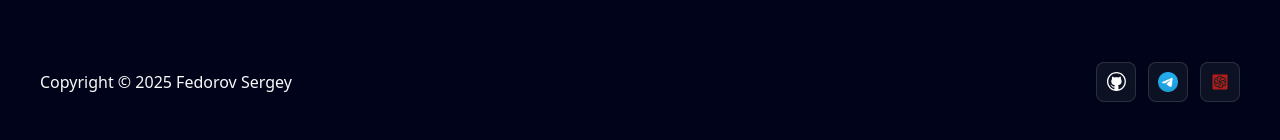
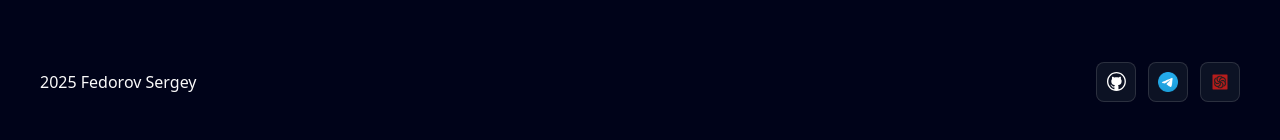
Before and after one commit to 7Sergey/portfolio, a Next.js app: page / in a window 1280 px wide. Shown: the part 4317-4457 px from the top of the page. Built offline with nearby package versions, Linux system fonts and the light colour scheme.

Commit message:
fix images

```diff
--- a/components/Footer.tsx
+++ b/components/Footer.tsx
@@ -7,7 +7,7 @@ const Footer = () => {
     <footer className="w-full mb-[100px] pb-10 md:mb-5" id="contact">
       <div className="flex mt-16 md:flex-row flex-col justify-between items-center">
         <p className="md:text-base text-sm md:font-normal font-light">
-          Copyright © 2025 Fedorov Sergey
+          2025 Fedorov Sergey
         </p>
 
         <div className="flex items-center md:gap-3 gap-6">
--- a/components/Home.tsx
+++ b/components/Home.tsx
@@ -38,7 +38,7 @@ const Hero = () => {
           <p className="text-cente md:tracking-wider md-4 text-sm md:text-lg lg:text-2xl">
             Hello. I&apos;m Sergey, a frontend developer.
           </p>
-          <Link href="#about">
+          <Link href="#projects">
             <TailwindButton
               title="Show my work"
               icon={<VscArrowRight />}
```
Also changed, not shown: public/learn.PNG, public/russian-travel.PNG.
